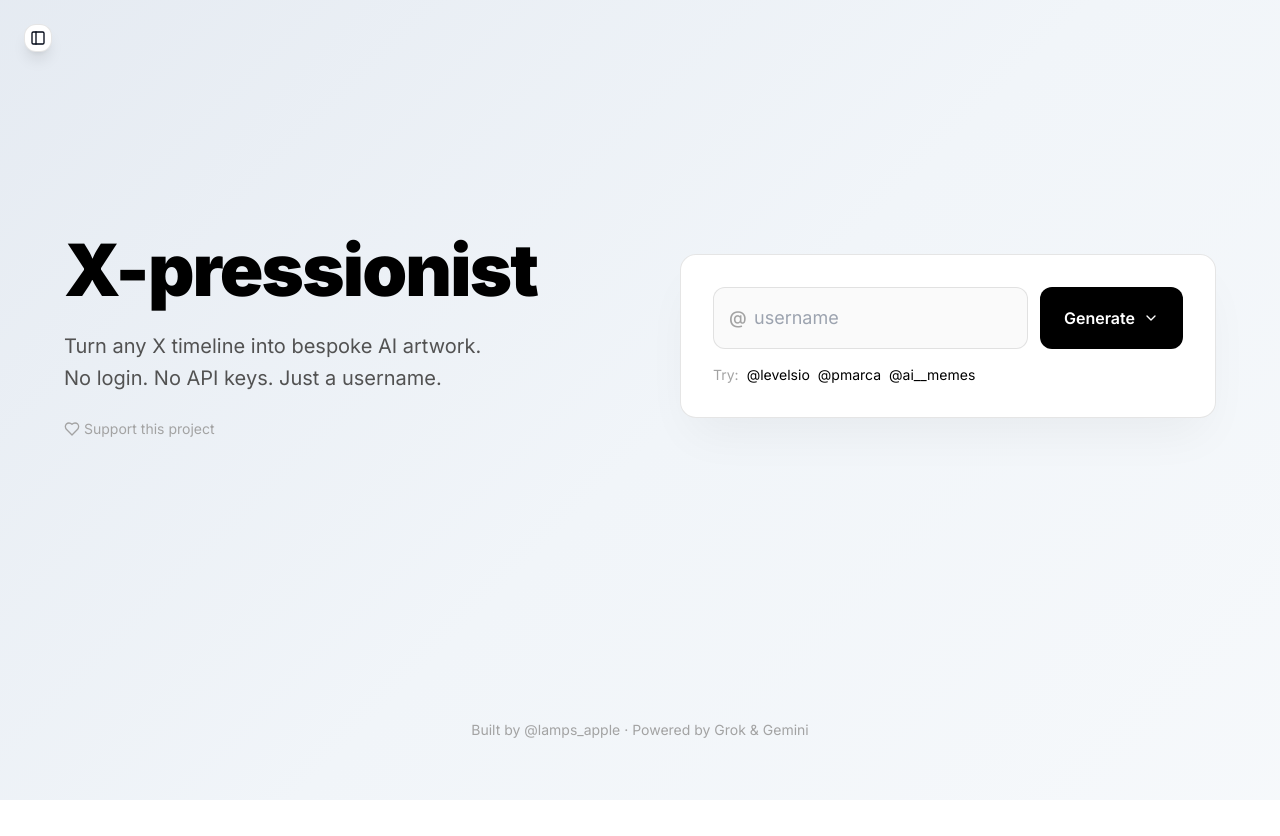
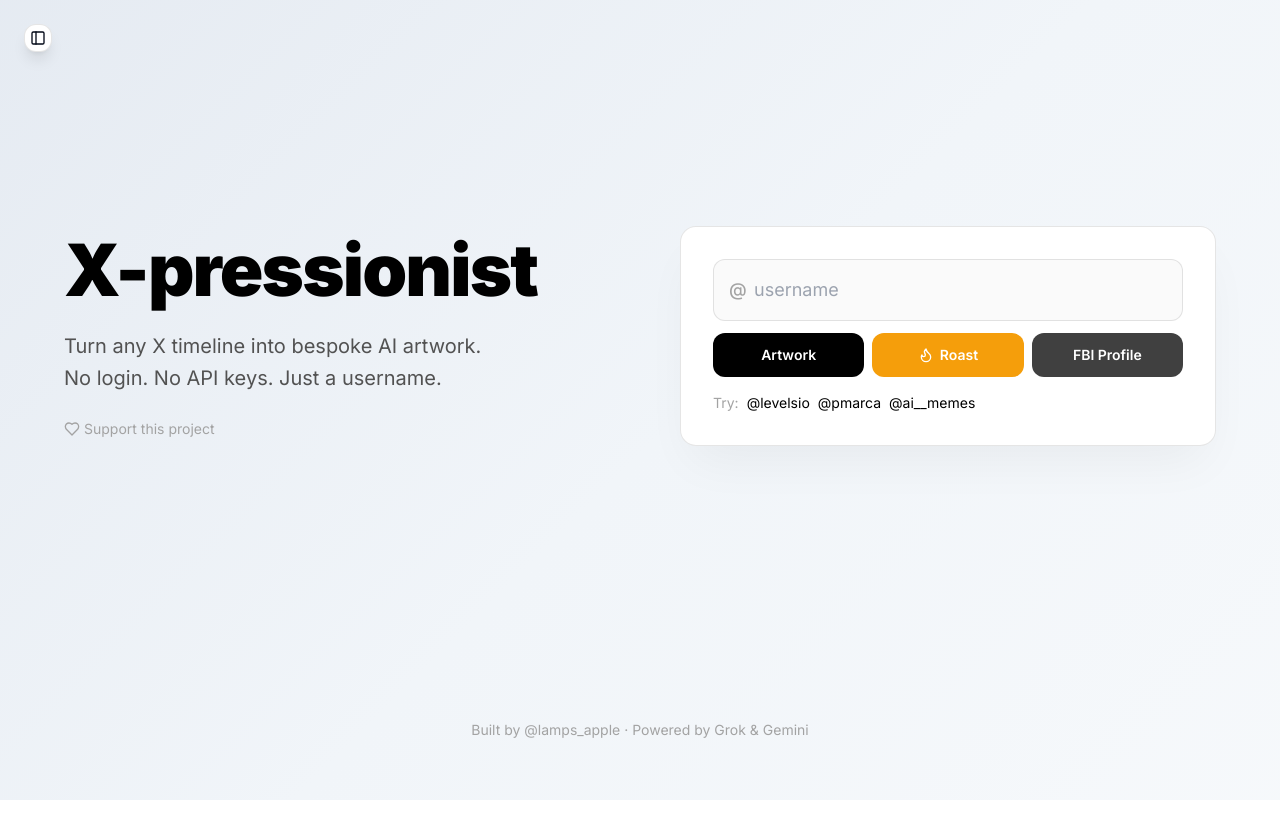
Before and after one commit to AppleLamps/xpic2, a Next.js app: page / in a window 1280 px wide. Built offline with nearby package versions, Linux system fonts and the light colour scheme.

Commit message:
refactor: Replace DropdownMenu with buttons for action selection in Home component

```diff
--- a/app/page.tsx
+++ b/app/page.tsx
@@ -15,7 +15,6 @@ import {
 } from 'lucide-react';
 import { toast } from 'sonner';
 import { Button } from '@/components/ui/button';
-import { DropdownMenu, DropdownMenuContent, DropdownMenuItem, DropdownMenuTrigger } from '@/components/ui/dropdown-menu';
 import { Dialog, DialogContent, DialogDescription, DialogHeader, DialogTitle, DialogTrigger } from '@/components/ui/dialog';
 import { SidebarProvider, SidebarTrigger } from '@/components/ui/sidebar';
 import { PromptHistorySidebar } from '@/components/PromptHistorySidebar';
@@ -302,7 +301,7 @@ export default function Home() {
               {/* Right: Input Form */}
               <div className="bg-white rounded-2xl border border-black/10 p-6 lg:p-8 shadow-2xl shadow-black/5">
                 <div className="space-y-4">
-                  <div className="flex flex-col sm:flex-row gap-3">
+                  <div className="flex flex-col gap-3">
                     <div className="flex-1 relative">
                       <span className="absolute left-4 top-1/2 -translate-y-1/2 text-neutral-400 text-lg font-medium">@</span>
                       <input
@@ -320,28 +319,30 @@ export default function Home() {
                         spellCheck={false}
                       />
                     </div>
-                    <DropdownMenu>
-                      <DropdownMenuTrigger asChild>
-                        <button
-                          disabled={isBusy}
-                          className="px-6 py-4 bg-black text-white font-semibold rounded-xl hover:bg-neutral-800 transition-colors flex items-center justify-center gap-2 disabled:opacity-50"
-                        >
-                          Generate
-                          <ChevronDown className="w-4 h-4" />
-                        </button>
-                      </DropdownMenuTrigger>
-                      <DropdownMenuContent align="end" className="w-48">
-                        <DropdownMenuItem onClick={handleGenerate} disabled={isBusy}>
-                          Create artwork
-                        </DropdownMenuItem>
-                        <DropdownMenuItem onClick={handleRoast} disabled={isBusy}>
-                          Roast letter
-                        </DropdownMenuItem>
-                        <DropdownMenuItem onClick={handleFbiProfile} disabled={isBusy}>
-                          FBI profile
-                        </DropdownMenuItem>
-                      </DropdownMenuContent>
-                    </DropdownMenu>
+                    <div className="grid grid-cols-3 gap-2">
+                      <button
+                        onClick={handleGenerate}
+                        disabled={isBusy}
+                        className="px-4 py-3 bg-black text-white font-semibold rounded-xl hover:bg-neutral-800 transition-colors disabled:opacity-50 text-sm"
+                      >
+                        Artwork
+                      </button>
+                      <button
+                        onClick={handleRoast}
+                        disabled={isBusy}
+                        className="px-4 py-3 bg-amber-500 text-white font-semibold rounded-xl hover:bg-amber-600 transition-colors disabled:opacity-50 text-sm flex items-center justify-center gap-1.5"
+                      >
+                        <Flame className="w-4 h-4" />
+                        Roast
+                      </button>
+                      <button
+                        onClick={handleFbiProfile}
+                        disabled={isBusy}
+                        className="px-4 py-3 bg-neutral-700 text-white font-semibold rounded-xl hover:bg-neutral-800 transition-colors disabled:opacity-50 text-sm"
+                      >
+                        FBI Profile
+                      </button>
+                    </div>
                   </div>
 
                   {inputError && (
```
